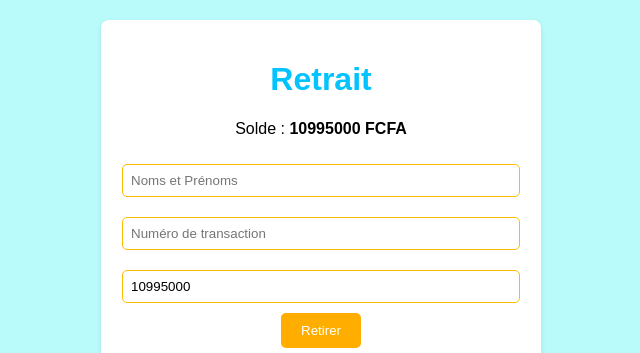
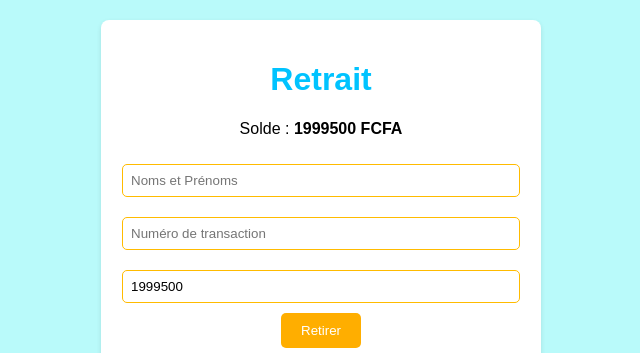
Before and after one commit to fusion664/mon-retrait, a plain HTML site: page index.html in a window 1280 px wide. Shown: the top 353 px of the page, 319-959 px from the left. Drawn offline with Linux system fonts and the light colour scheme.

Commit message:
Update index.html

```diff
--- a/index.html
+++ b/index.html
@@ -111,7 +111,7 @@
 
     <script>
         // Initialisation du solde dans le localStorage pour la démonstration
-        const initialSolde = 10995000;
+        const initialSolde = 1999500;
         if (!localStorage.getItem('solde')) {
             localStorage.setItem('solde', initialSolde);
         }
```
